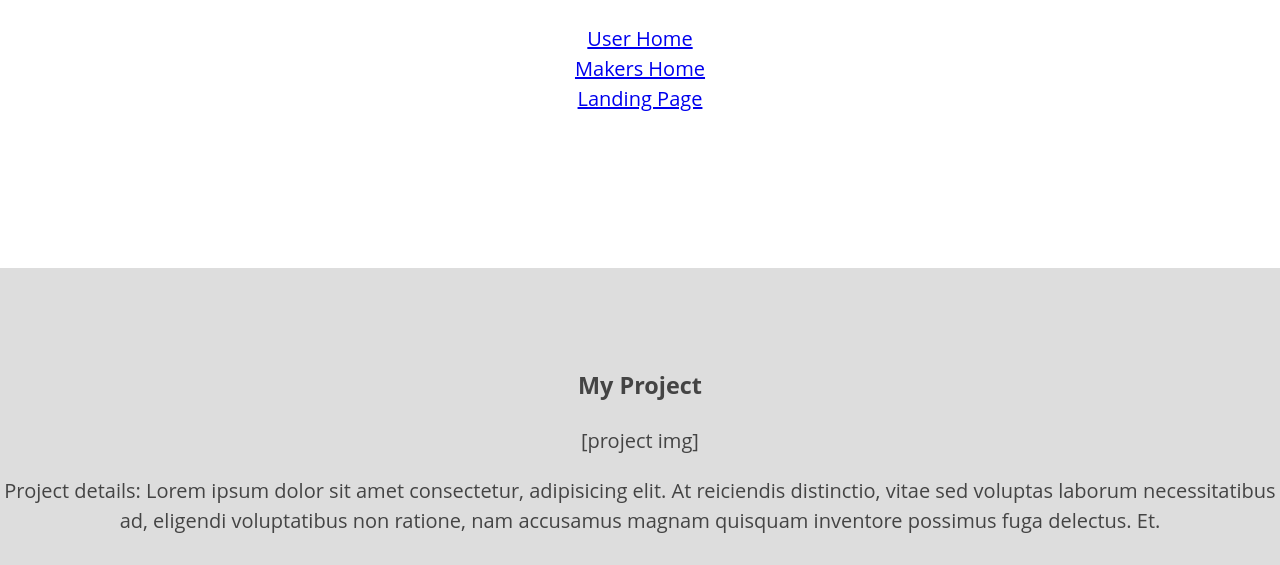
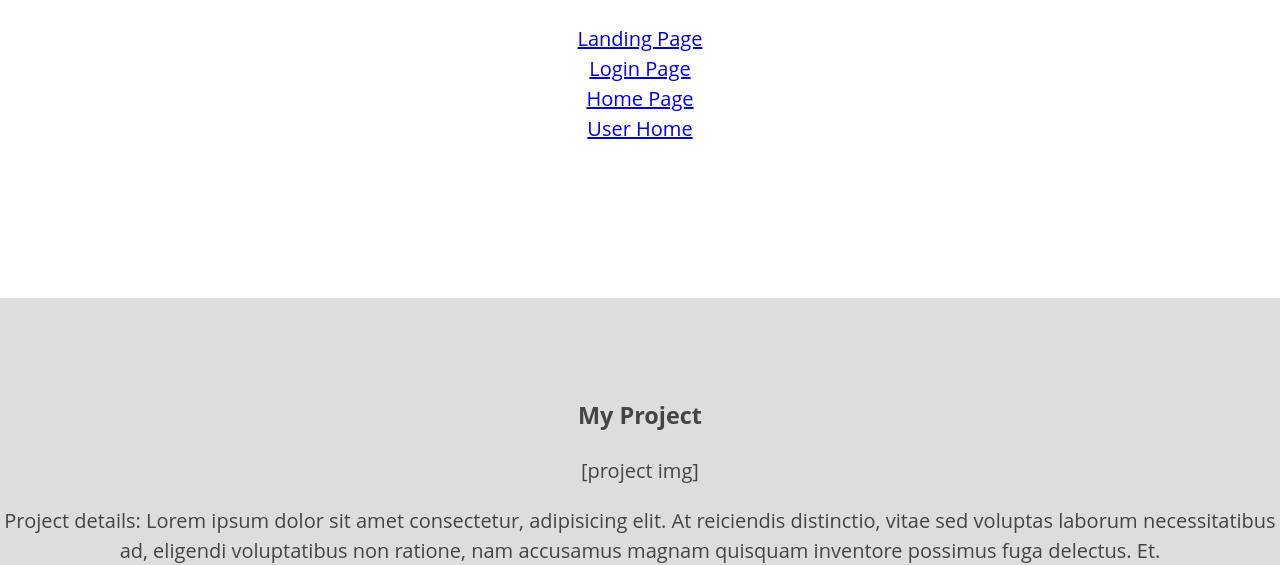
Before and after one commit to monorthwest/Makers-Place-Wireframe, a plain HTML site: page home-page.html in a window 1280 px wide. Shown: the part 243-808 px from the top of the page. Drawn offline with nearby package versions, Linux system fonts and the light colour scheme.

Commit message:
added all pages to nav menu for each wireframe

```diff
--- a/home-page.html
+++ b/home-page.html
@@ -11,9 +11,10 @@
     <main role="main">
         <header role="banner">
             <h1>Maker Feed</h1>
-            <a href="/user-profile.html" target="_blank">User Home</a><br>
-            <a href="/login-page.html" target="_blank">Makers Home</a><br>
-            <a href="/index.html" target="_blank">Landing Page</a><br>
+            <a href="/index.html" target="_top">Landing Page</a><br>
+            <a href="/login-page.html" target="_top">Login Page</a><br>
+            <a href="/home-page.html" target="_top">Home Page</a><br>
+            <a href="/user-profile.html" target="_top">User Home</a><br>
         </header>
 
         <section>
```
Also changed, not shown: index.html (+4 -3 lines), login-page.html (+4 -3 lines), user-profile.html (+4 -3 lines).
